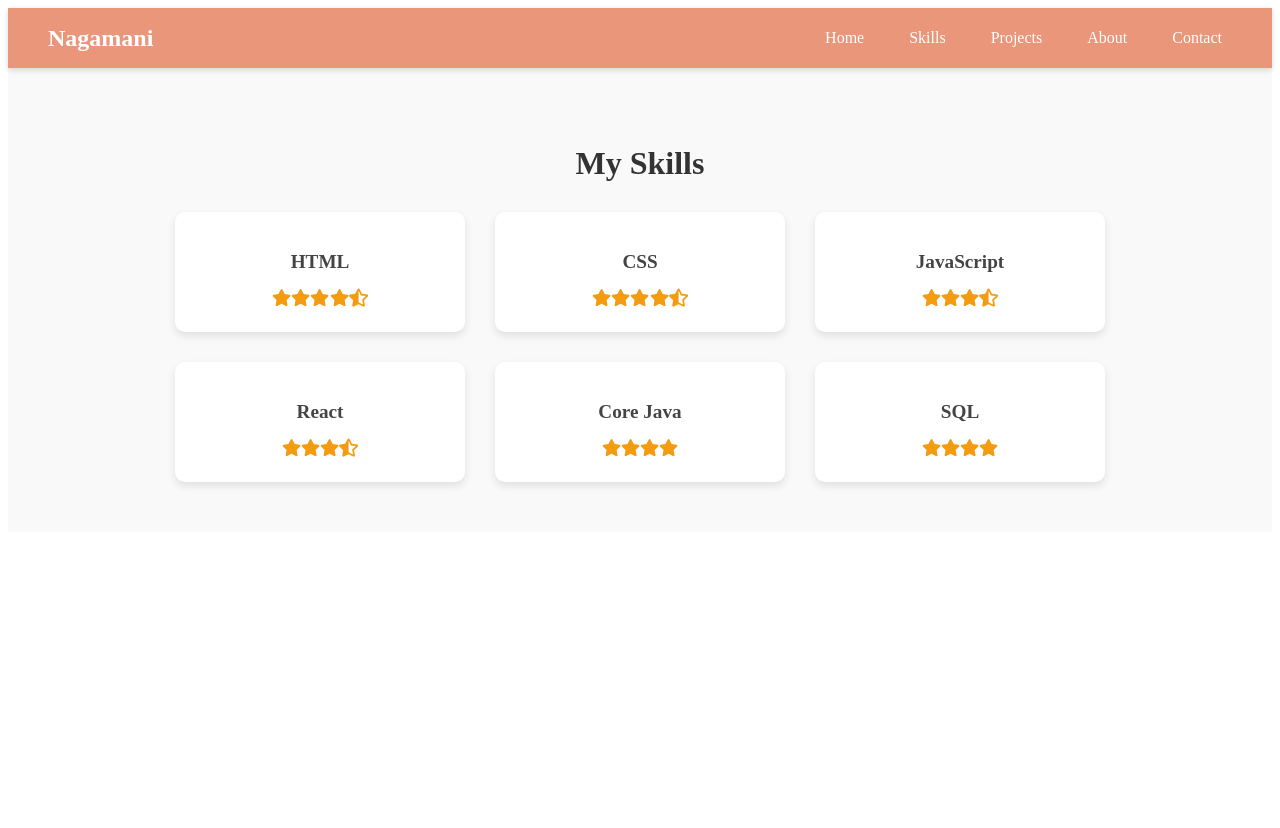
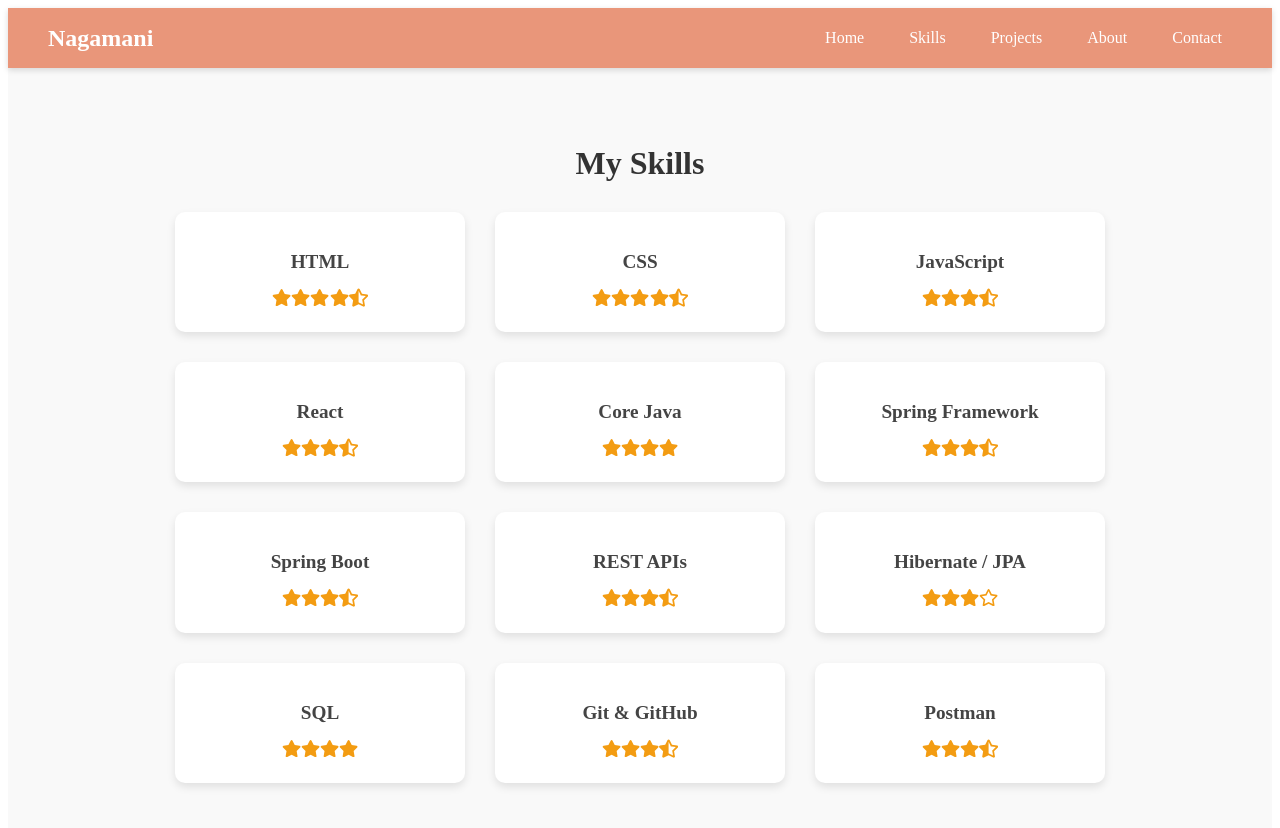
Before and after one commit to NagamaniMannempalli/portfolio, a React (Create React App) app: page /skills in a window 1280 px wide. Shown: the top 828 px of the page. Before the commit the page ends 800 px from the top, so only its background shows below. Built offline with nearby package versions, Linux system fonts and the light colour scheme.

Commit message:
Changes applied

```diff
--- a/src/pages/About.js
+++ b/src/pages/About.js
@@ -1,5 +1,6 @@
 import React from "react";
-import { FaReact, FaHtml5, FaCss3Alt, FaJsSquare } from "react-icons/fa";
+import { FaJava, FaReact, FaDatabase } from "react-icons/fa";
+import { SiSpringboot, SiMysql } from "react-icons/si";
 
 function About() {
   return (
@@ -11,19 +12,20 @@
         <div className="about-text">
           <h2>About Me</h2>
           <p>
-            Hi, I'm <strong>Nagamani Mannempalli</strong>, a 3rd Year B.Tech Computer Science student passionate about building modern web applications and solving real-world problems.
+            Hi, I'm <strong>Nagamani Mannempalli</strong>, a 3rd Year B.Tech Computer Science student passionate about building robust full-stack web applications and solving real-world problems.
           </p>
           <p>
-            I specialize in <strong>Frontend Development</strong> with strong skills in React.js, JavaScript, HTML, CSS, and modern UI frameworks.
+            I specialize in <strong>Java Full Stack Development</strong> with strong skills in Java, Spring Boot, React.js, REST APIs, and MySQL.
           </p>
           <p>
-            I am seeking internship opportunities to apply my skills, learn from industry experts, and contribute to impactful projects.
+            I am seeking internship/job opportunities to apply my skills, learn from industry experts, and contribute to impactful projects.
           </p>
           <div className="skills-icons">
+            <FaJava />
+            <SiSpringboot />
             <FaReact />
-            <FaJsSquare />
-            <FaHtml5 />
-            <FaCss3Alt />
+            <SiMysql />
+            <FaDatabase />
           </div>
         </div>
       </div>
--- a/src/pages/Home.js
+++ b/src/pages/Home.js
@@ -15,7 +15,7 @@
         </p>
         <div className="home-buttons">
           <a href="/projects" className="projects-btn">View Projects</a>
-          <a href="/Resume.pdf" download className="resume-btn">Download Resume</a>
+          <a href="/Nagamani_Resume.pdf" download className="resume-btn">Download Resume</a>
         </div>
       </div>
 
--- a/src/pages/Projects.js
+++ b/src/pages/Projects.js
@@ -22,9 +22,9 @@
       title: "Medicine Tracker App",
       description: "A React app to manage medicines with a calendar view. Users can add, view, and delete medicines, and see medicines scheduled for each day in a responsive card layout.",
       tech: "React, Context API, React Router, CSS, react-calendar",
-  liveLink: "https://prescription-remainder.vercel.app/", // replace with your deployed URL
+      liveLink: "https://prescription-remainder.vercel.app/",
       githubLink: "https://github.com/NagamaniMannempalli/Prescription-Remainder.git",
-  image: "https://res.cloudinary.com/dsflmmlw4/image/upload/v1755960520/Screenshot_from_2025-08-23_20-16-51_a4vfgs.png", // replace with your project screenshot URL
+      image: "https://res.cloudinary.com/dsflmmlw4/image/upload/v1755960520/Screenshot_from_2025-08-23_20-16-51_a4vfgs.png",
     },
     {
       title: "Lost and Found App",
@@ -33,9 +33,23 @@
       liveLink: "https://lost-and-found-tawny.vercel.app/",
       githubLink: "https://github.com/NagamaniMannempalli/Lost-and-Found.git",
       image: "https://res.cloudinary.com/dsflmmlw4/image/upload/v1756060685/Screenshot_from_2025-08-25_00-08-18_fk6e6a.png",
-}
-
-
+    },
+    {
+      title: "Inventra – Intelligent Inventory Management System",
+      description: "An inventory management system with modules for authentication, product/inventory management, low-stock alert system, and reports & transactions. Includes reset/forgot password functionality and automated low-stock notifications when inventory falls below a predefined threshold.",
+      tech: "Spring Boot, Spring Data JPA, SQL, Git/GitHub",
+      liveLink: null,
+      githubLink: "https://github.com/polepallikeerthi/Inventra-Intelligent-Inventory-Management-System",
+      image: "https://res.cloudinary.com/dq28vzzk1/image/upload/v1773164602/Screenshot_from_2026-03-10_23-15-54_vpd5dn.png",
+    },
+    {
+      title: "ApplyBoard – Job & Internship Application Tracker",
+      description: "A full-stack web application to help users track job and internship applications efficiently. Features include application status tracking, role/company management, and progress updates with an intuitive dashboard.",
+      tech: "React.js, Spring Boot, REST APIs, SQL",
+      liveLink: "https://apply-board-job-application-tracer-jade.vercel.app/",
+      githubLink: "https://github.com/NagamaniMannempalli/ApplyBoard-Job-Application-Tracer",
+      image: "https://res.cloudinary.com/dsflmmlw4/image/upload/v1773164376/Screenshot_from_2026-03-10_23-11-17_w9t4bl.png",
+    },
   ];
 
   return (
@@ -49,7 +63,9 @@
             <p>{project.description}</p>
             <p><b>Tech Stack:</b> {project.tech}</p>
             <div className="project-links">
+              {project.liveLink && (
                 <a href={project.liveLink} target="_blank" rel="noopener noreferrer">🔗 Live Demo</a>
+              )}
               <a href={project.githubLink} target="_blank" rel="noopener noreferrer">💻 GitHub</a>
             </div>
           </div>
--- a/src/pages/Skills.js
+++ b/src/pages/Skills.js
@@ -1,11 +1,13 @@
 import React from "react";
-import { FaStar, FaStarHalfAlt } from "react-icons/fa";
+import { FaStar, FaStarHalfAlt, FaRegStar } from "react-icons/fa";
 
 function Skills() {
   return (
     <section className="skills-section">
       <h2>My Skills</h2>
       <div className="skills-container">
+
+        {/* Frontend Skills */}
         <div className="skill-card">
           <h3>HTML</h3>
           <div className="stars"><FaStar /><FaStar /><FaStar /><FaStar /><FaStarHalfAlt /></div>
@@ -22,14 +24,46 @@
           <h3>React</h3>
           <div className="stars"><FaStar /><FaStar /><FaStar /><FaStarHalfAlt /></div>
         </div>
+
+        {/* Backend / Core Skills */}
         <div className="skill-card">
           <h3>Core Java</h3>
           <div className="stars"><FaStar /><FaStar /><FaStar /><FaStar /></div>
         </div>
         <div className="skill-card">
+          <h3>Spring Framework</h3>
+          <div className="stars"><FaStar /><FaStar /><FaStar /><FaStarHalfAlt /></div>
+        </div>
+        <div className="skill-card">
+          <h3>Spring Boot</h3>
+          <div className="stars"><FaStar /><FaStar /><FaStar /><FaStarHalfAlt /></div>
+        </div>
+        <div className="skill-card">
+          <h3>REST APIs</h3>
+          <div className="stars"><FaStar /><FaStar /><FaStar /><FaStarHalfAlt /></div>
+        </div>
+        <div className="skill-card">
+          <h3>Hibernate / JPA</h3>
+          <div className="stars"><FaStar /><FaStar /><FaStar /><FaRegStar /></div>
+        </div>
+
+        {/* Database */}
+        <div className="skill-card">
           <h3>SQL</h3>
           <div className="stars"><FaStar /><FaStar /><FaStar /><FaStar /></div>
         </div>
+
+
+        {/* Tools */}
+        <div className="skill-card">
+          <h3>Git & GitHub</h3>
+          <div className="stars"><FaStar /><FaStar /><FaStar /><FaStarHalfAlt /></div>
+        </div>
+        <div className="skill-card">
+          <h3>Postman</h3>
+          <div className="stars"><FaStar /><FaStar /><FaStar /><FaStarHalfAlt /></div>
+        </div>
+
       </div>
 
       <style>{`
```
Also changed, not shown: 2 other files (tests, documents, lock files or other folders). Lines whose indentation alone changed are shown as unchanged.
